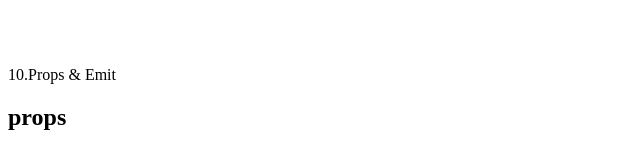
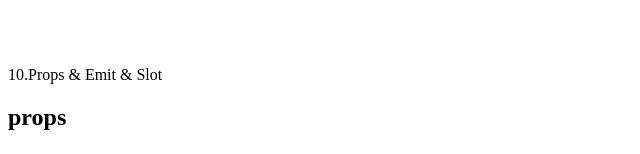
Before and after one commit to zyfuhn/Accomplish_Nothing_Frontend, a Vue app: page / in a window 1280 px wide. Shown: the part 2310-2464 px from the top of the page, without its empty margins (0-640 px from the left). Built offline with nearby package versions, Linux system fonts and the light colour scheme; no server answers.

Commit message:
Props Emit Slot

```diff
--- a/src/App.vue
+++ b/src/App.vue
@@ -39,7 +39,7 @@
     <MyLisitening/>
     <br>
     <br>
-    <p>10.Props & Emit</p>
+    <p>10.Props & Emit & Slot</p>
     <Parent/>
 
   </n-config-provider>
```
